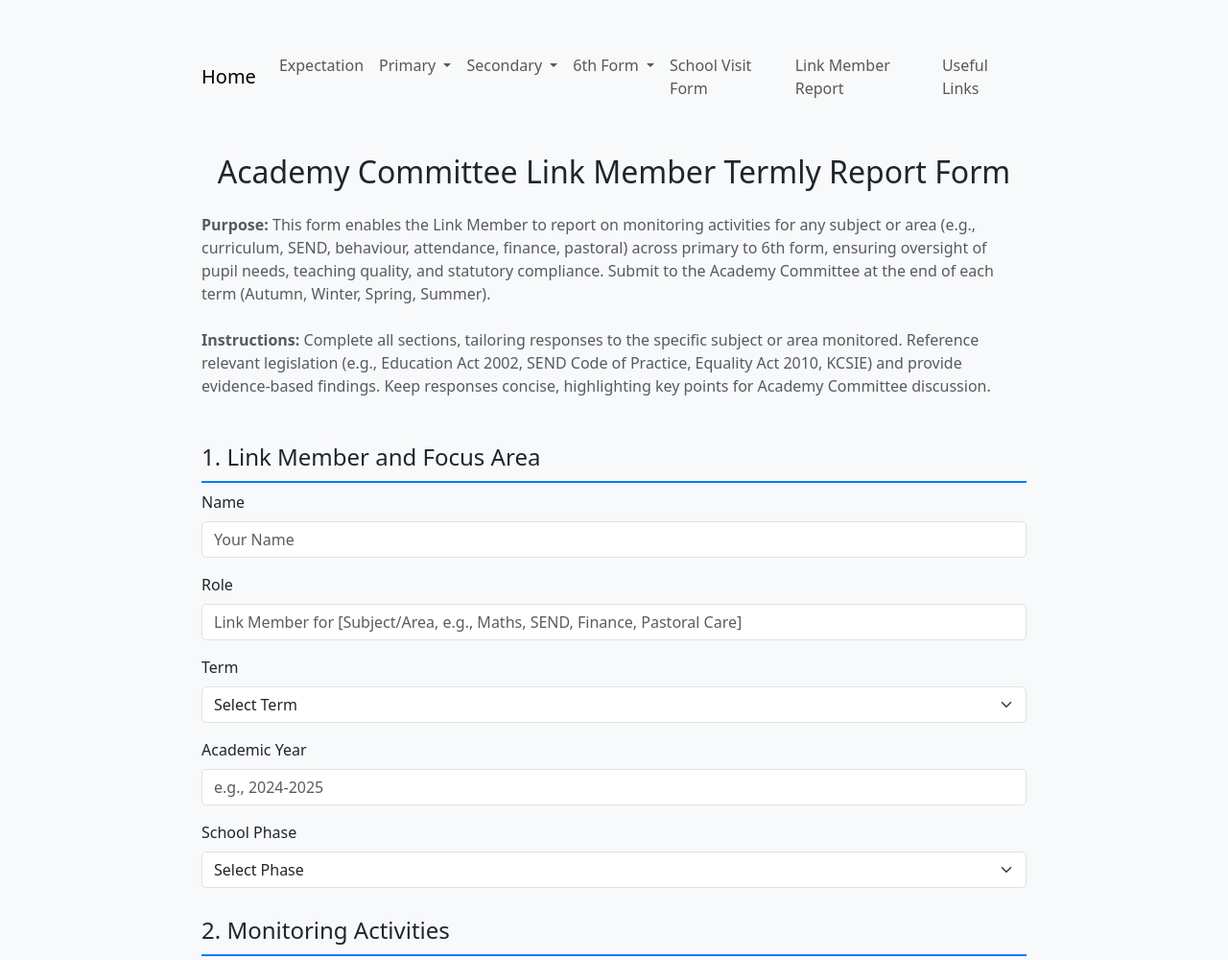
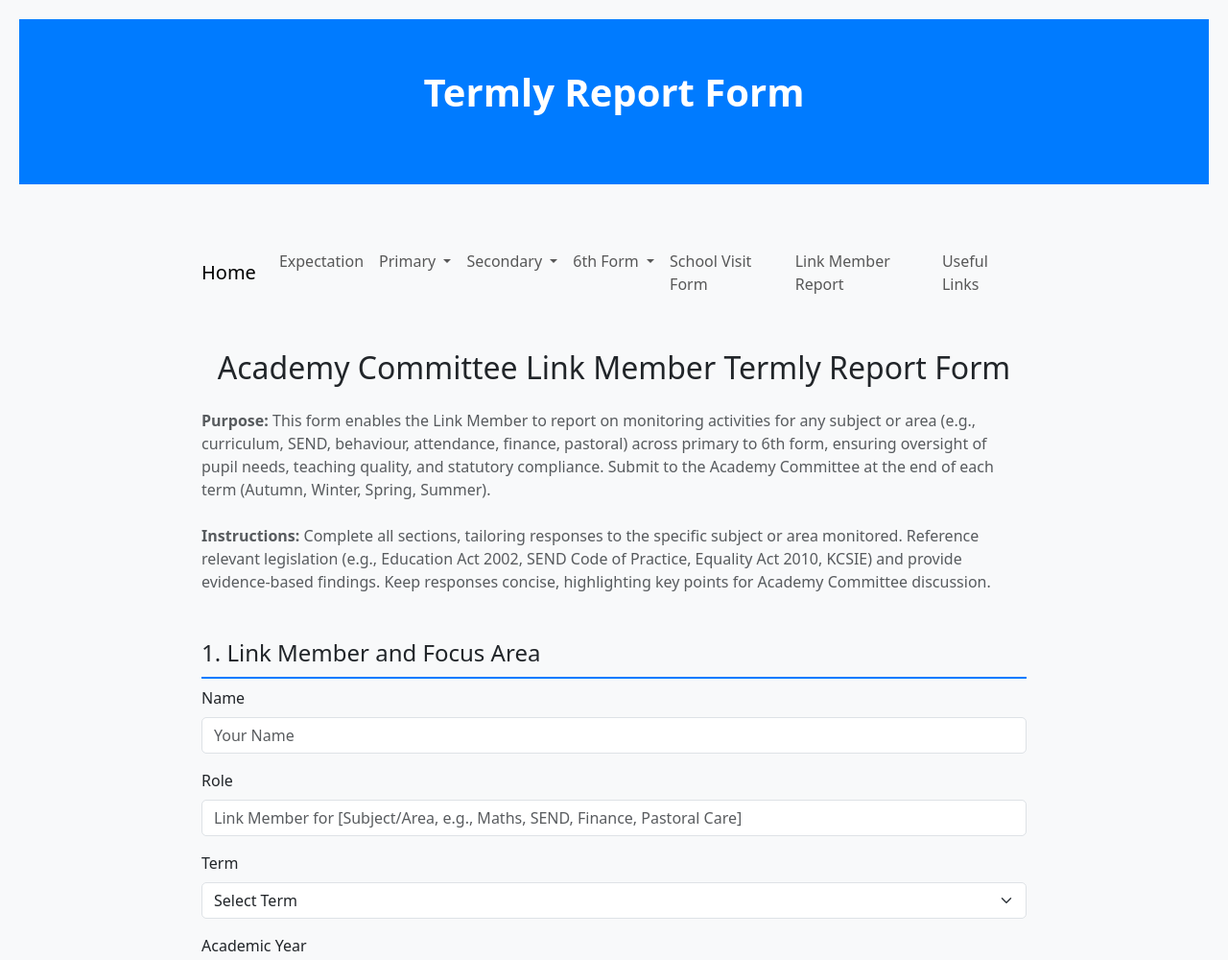
Before and after one commit to shnarn/shnarn-govain, a plain HTML site: page report/link_member_report_form.html in a window 1280 px wide. Shown: the top 1000 px of the page at 96% size. Drawn offline with nearby package versions, Linux system fonts and the light colour scheme.

Commit message:
added header to page

```diff
--- a/report/link_member_report_form.html
+++ b/report/link_member_report_form.html
@@ -56,6 +56,11 @@
     </style>
 </head>
 <body>
+    <header class="header text-center">
+        <div class="container">
+            <h1>Termly Report Form</h1>
+        </div>
+    </header>
     <div id="navbar-placeholder"></div>
     <div class="container" id="main-content">
         <h1 class="text-center mb-4">Academy Committee Link Member Termly Report Form</h1>
```
